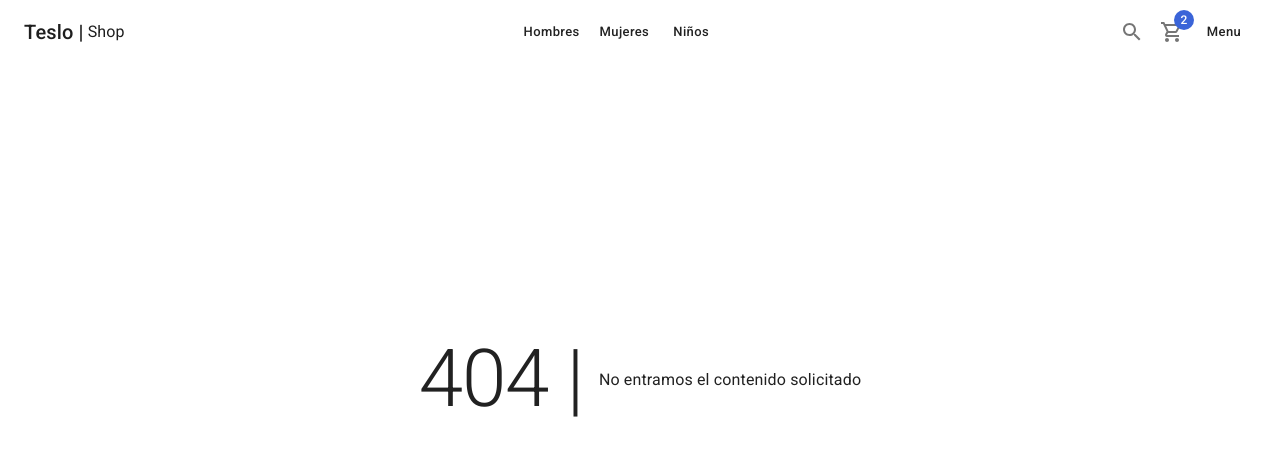
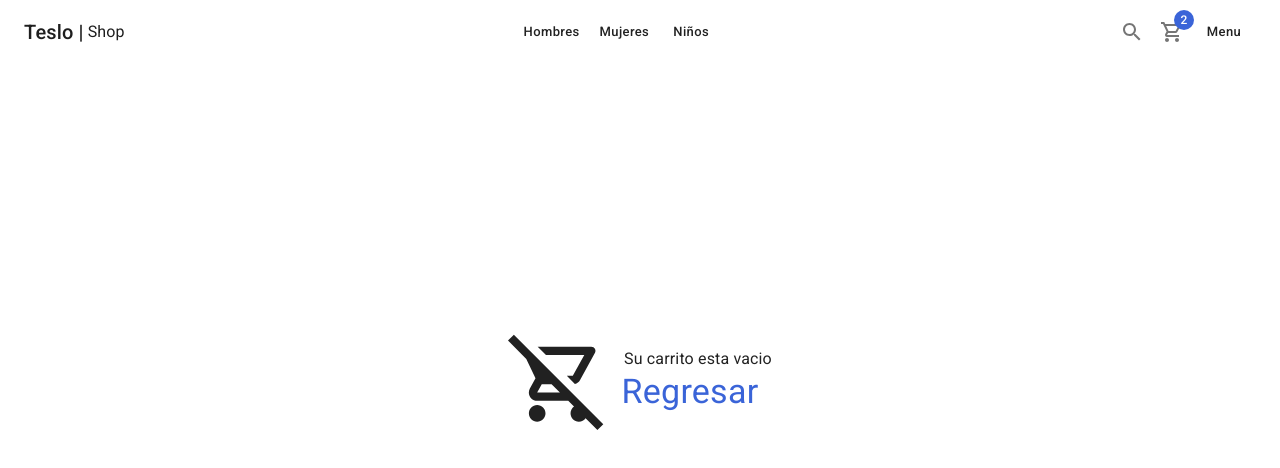
Before and after one commit to holomdev/05-teslo-shop, a Next.js app: page /cart/empty in a window 1280 px wide. Before the commit this address had no page. Shown: the top 468 px of the page. Built offline with nearby package versions, Linux system fonts and the light colour scheme.

Commit message:
Pagina de carrito de compras

```diff
--- /dev/null
+++ b/pages/cart/empty.tsx
@@ -0,0 +1,29 @@
+import NextLink from 'next/link'
+import { ShopLayout } from '@/components/layouts'
+import { RemoveShoppingCartOutlined } from '@mui/icons-material'
+import { Box, Link, Typography } from '@mui/material'
+
+const EmptyPage = () => {
+  return (
+    <ShopLayout title="Carrito vacio" pageDescription="No hay articulos en el carrito de compras">
+      <Box
+        display="flex"
+        justifyContent="center"
+        alignItems="center"
+        height="calc(100vh - 200px)"
+        sx={{ flexDirection: { xs: 'column', sm: 'row' } }}
+      >
+        <RemoveShoppingCartOutlined sx={{ fontSize: 100 }}/>
+        <Box display="flex" flexDirection="column" alignItems="center">
+          <Typography marginLeft={2}>Su carrito esta vacio</Typography>
+          <NextLink href="/" passHref legacyBehavior>
+            <Link typography="h4" color="secondary">
+              Regresar
+            </Link>
+          </NextLink>
+        </Box>
+      </Box>
+    </ShopLayout>
+  )
+}
+export default EmptyPage
```
